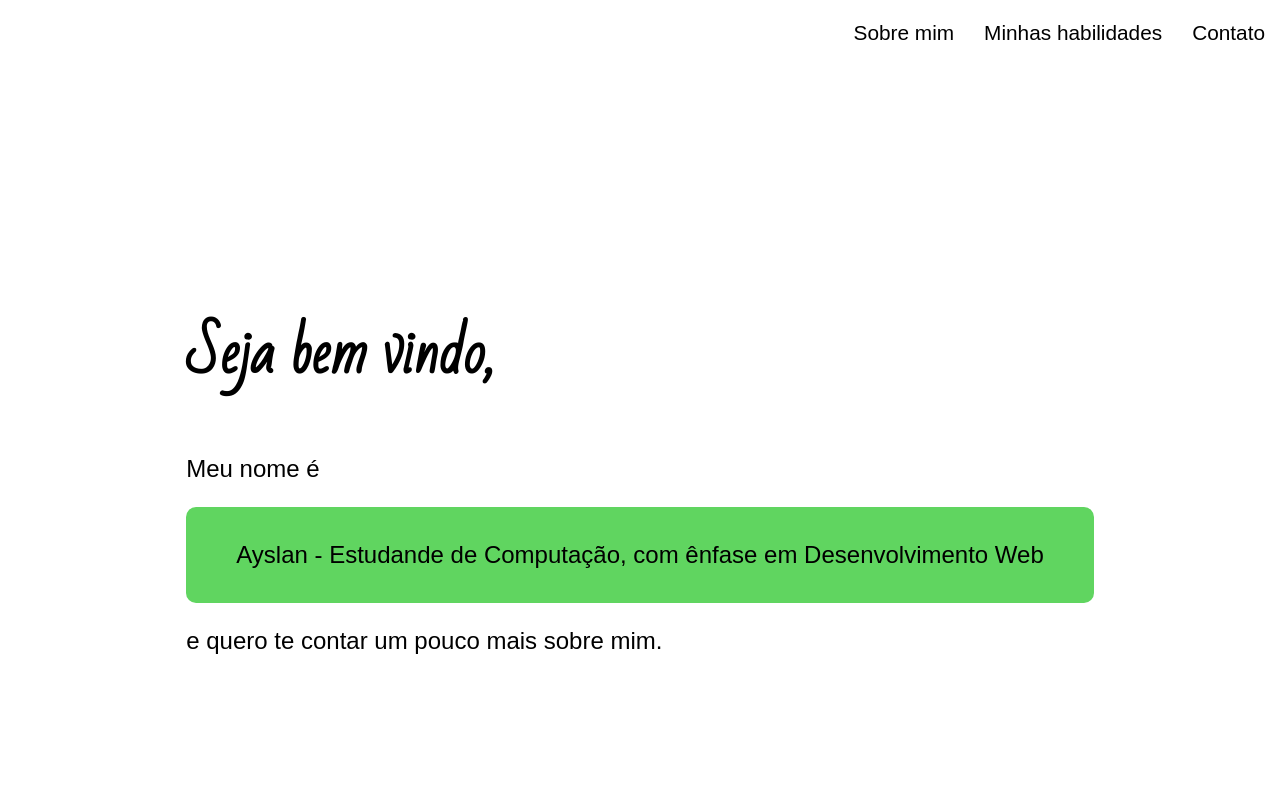
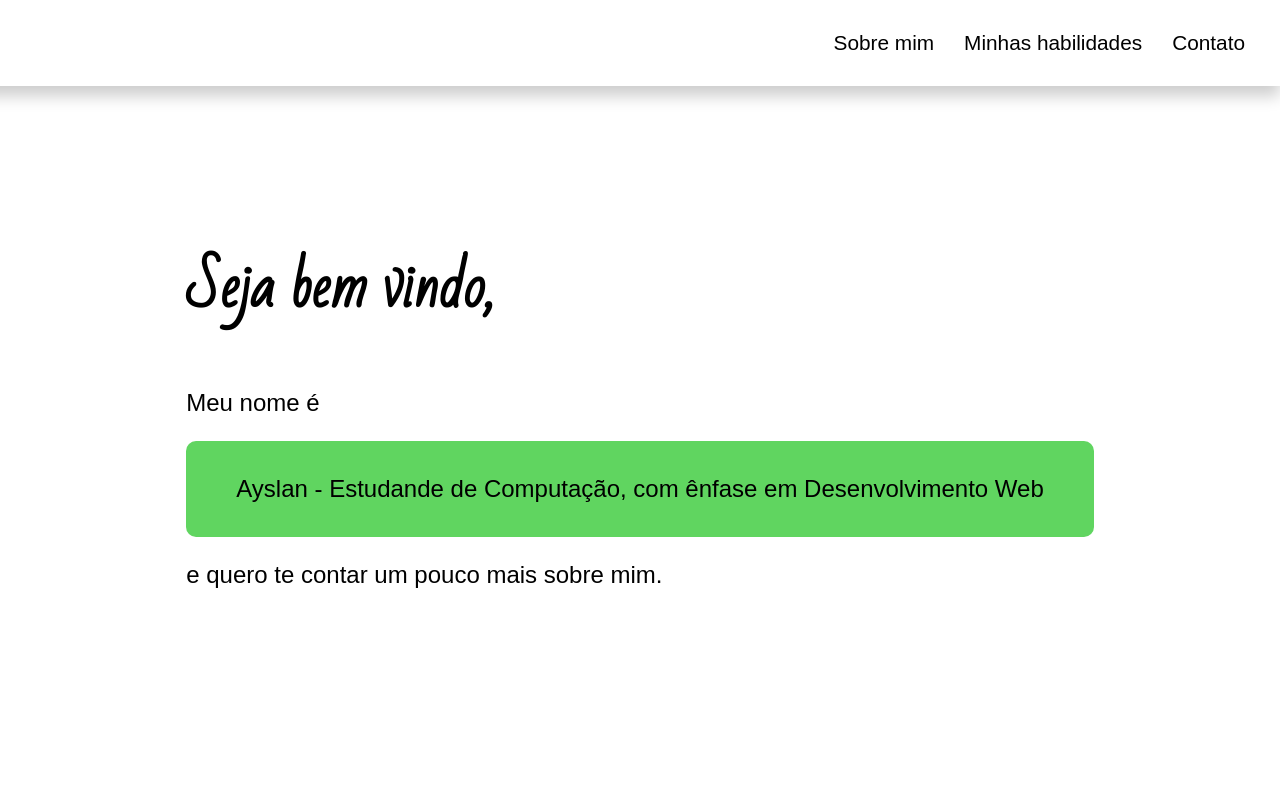
Before and after one commit to AyslanMont/portfolio, a plain HTML site: page index.html in a window 1280 px wide. Shown: the top 800 px of the page. Drawn offline with Linux system fonts and the light colour scheme; a web font is replaced by a local one.

Commit message:
feat: Flutuando a navbar

```diff
--- a/assets/styles/style.css
+++ b/assets/styles/style.css
@@ -9,6 +9,15 @@ body {
 .navbar {
     display: flex;
     justify-content: flex-end;
+    align-items: center;
+    position: fixed;
+    top: 0;
+    right: 0;
+    width: 100%;
+    background-color: white;
+    z-index: 1000;
+    padding: 10px 20px;
+    box-shadow: 0px 10px 15px rgba(0, 0, 0, 0.2);
 }
 
 .navbar nav {
@@ -129,6 +138,7 @@ section.sobre-mim {
     height: 100%;
     display: flex;
     flex-direction: column;
+    padding-top: 80px;
 }
 
 .minhas-habilidades > .titulo-minhas-habilidades {
@@ -180,6 +190,7 @@ section.sobre-mim {
     height: 100%;
     display: flex;
     flex-direction: column;
+    padding-top: 80px;
 }
 
 
```
